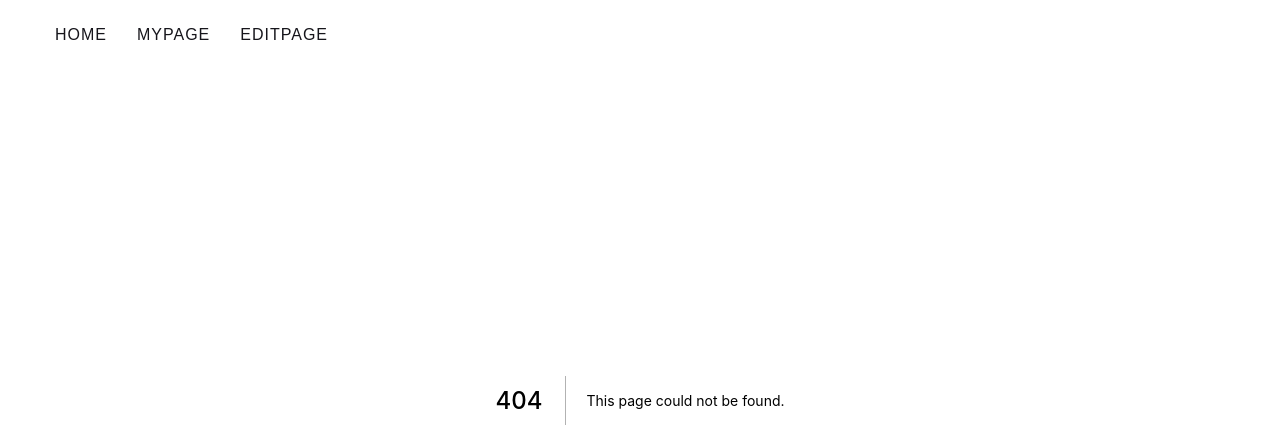
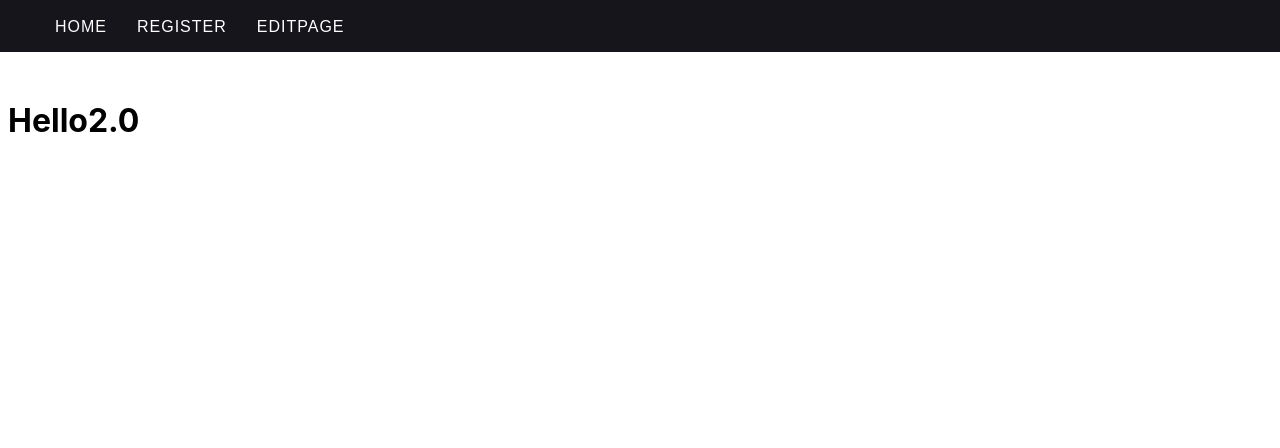
Before and after one commit to PBBotond/WebCreator, a Next.js app: page /Register in a window 1280 px wide. Before the commit this address had no page. Shown: the top 448 px of the page. Built offline with nearby package versions, Linux system fonts and the light colour scheme.

Commit message:
UpdateBeforeRecreate

```diff
--- a/components/Navigator.js
+++ b/components/Navigator.js
@@ -8,7 +8,7 @@ function Navigator() {
           <Link href="/">Home</Link>
         </li>
         <li>
-          <Link href="/myPage">myPage</Link>
+          <Link href="/Register">Register</Link>
         </li>
         <li>
           <Link href="/EditPage">EditPage</Link>
--- /dev/null
+++ b/pages/Register.js
@@ -0,0 +1,9 @@
+const Register = () => {
+  return (
+    <div>
+      <h1>Hello2.0</h1>
+    </div>
+  );
+};
+
+export default Register;
--- /dev/null
+++ b/pages/Runnable.js
@@ -0,0 +1,5 @@
+function Runnable(page) {
+  return <div>{page}</div>;
+}
+
+export default Runnable;
--- a/pages/_app.js
+++ b/pages/_app.js
@@ -1,11 +1,13 @@
-import Layout from "../components/Layout";
 import "../styles/globals.css";
+import Layout from '../components/Layout'
 
 function MyApp({ Component, pageProps }) {
   return (
-    <Layout>
-      <Component {...pageProps} />
-    </Layout>
+    <>
+      <Layout>
+        <Component {...pageProps} />
+      </Layout>
+    </>
   );
 }
 
--- /dev/null
+++ b/styles/Editor.module.css
@@ -0,0 +1,3 @@
+.editorCanvas {
+  width: 100%;
+}
--- a/styles/Layout.module.css
+++ b/styles/Layout.module.css
@@ -1,7 +1,7 @@
 .container {
   min-height: 100vh;
   padding: 0 0.5rem;
-  display: flex;
+  display: block;
   flex-direction: column;
   justify-content: center;
   align-items: center;
@@ -11,7 +11,7 @@
 .main {
   padding: 5rem 0;
   flex: 1;
-  display: flex;
+  display: block;
   flex-direction: column;
   justify-content: center;
   align-items: center;
--- a/styles/Navigate.module.css
+++ b/styles/Navigate.module.css
@@ -1,8 +1,9 @@
 .nav {
   width: 100%;
   position: fixed;
-  top: 0.5em;
   text-align: center;
+  background-color: #16151b;
+  z-index: 999;
 }
 .nav ul {
   list-style-type: none;
@@ -16,7 +17,7 @@
   font-weight: 500;
   text-transform: uppercase;
   text-decoration: none;
-  color: #16151b;
+  color: #ffffff;
   margin: 0 15px;
   font-size: 16px;
   letter-spacing: 1px;
@@ -28,7 +29,7 @@
   position: absolute;
   width: 100%;
   height: 3px;
-  background: #16151b;
+  background: #5be9d6;
   top: 47%;
   animation: out 0.2s cubic-bezier(1, 0, 0.58, 0.97) 1 both;
 }
```
Also changed, not shown: components/Editor.js (added, +51 -0 lines), pages/EditPage.js (+5 -2 lines), pages/myPage.js (deleted, +0 -9 lines).
